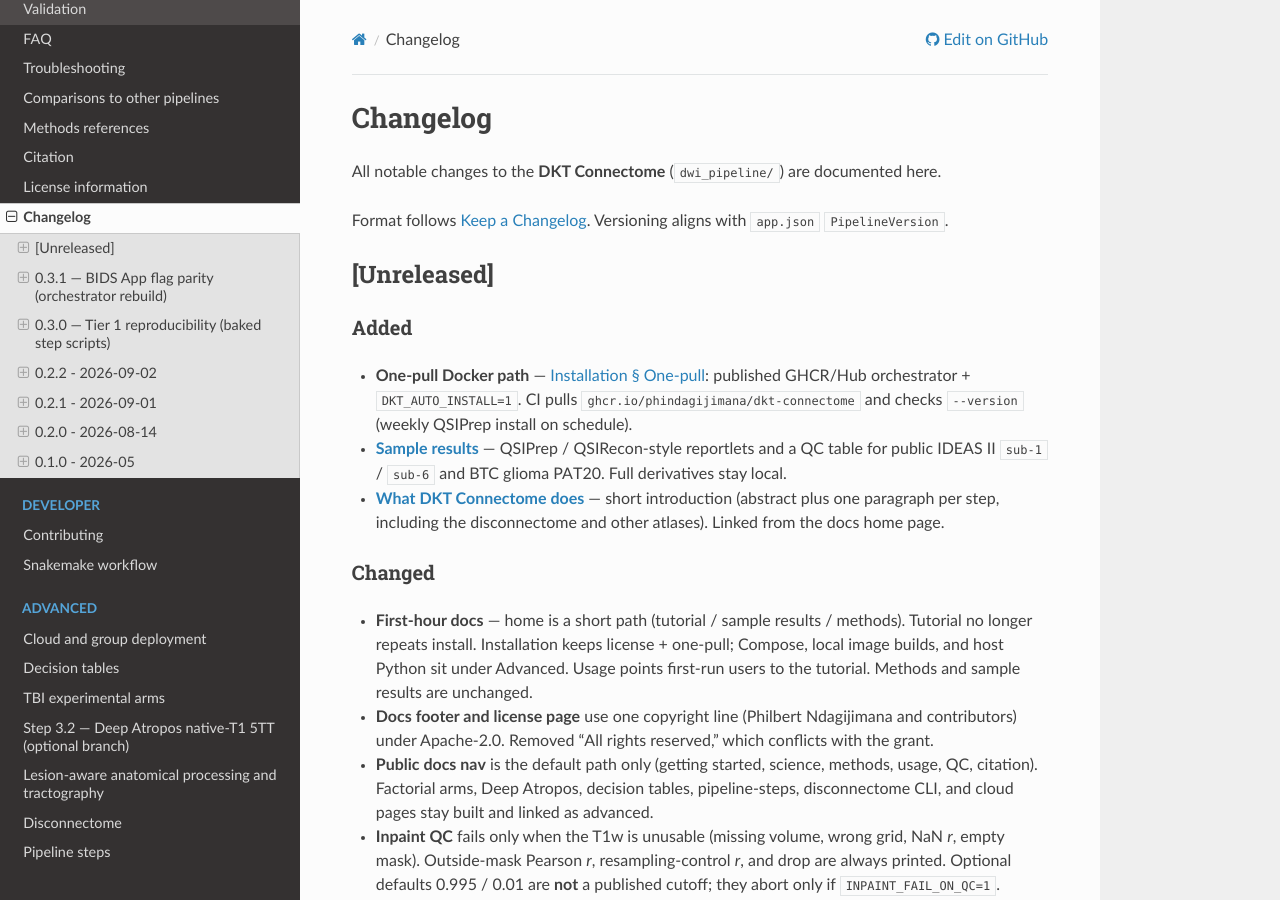
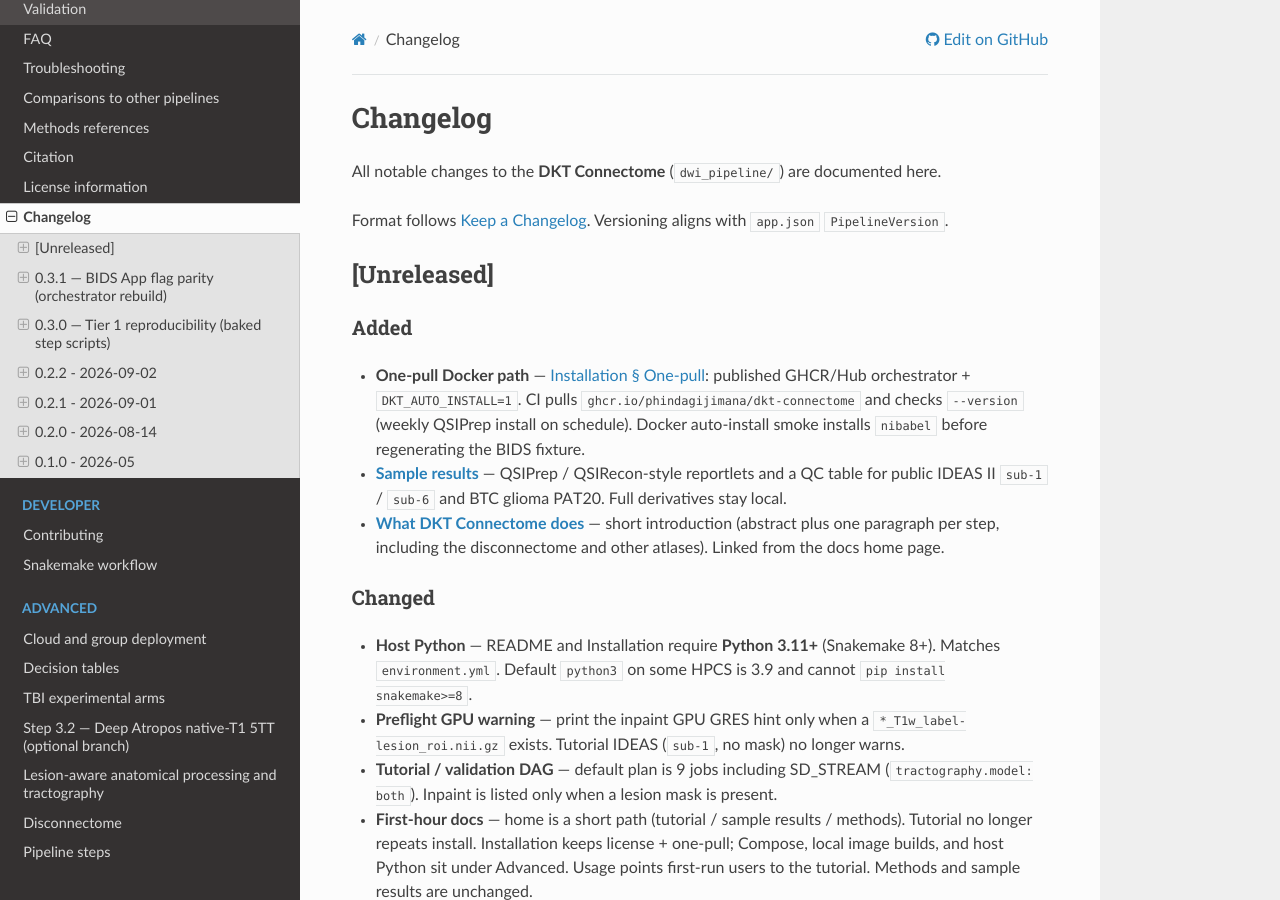
Before and after one commit to phindagijimana/dkt_connectome, a Sphinx documentation site: the page built from dwi_pipeline/docs/changelog.md, in a window 1280 px wide and 900 px high. Built offline with Sphinx 7.4.7 and the Read the Docs theme 3.1.0, drawn with Linux system fonts in a browser that asks for light colours.

Commit message:
Require Python 3.11+ and warn for inpaint GPU only when a lesion mask exists.
Snakemake 8 cannot install on the HPC default Python 3.9. The IDEAS tutorial
has no mask, so preflight should not ask for a GPU. Also install nibabel in
the Docker auto-install smoke and document the default 9-job DAG.

```diff
--- a/dwi_pipeline/docs/changelog.md
+++ b/dwi_pipeline/docs/changelog.md
@@ -7,11 +7,14 @@
 ## [Unreleased]
 
 ### Added
-- **One-pull Docker path** — [Installation § One-pull](installation.md#one-pull-docker--cloud): published GHCR/Hub orchestrator + `DKT_AUTO_INSTALL=1`. CI pulls `ghcr.io/phindagijimana/dkt-connectome` and checks `--version` (weekly QSIPrep install on schedule).
+- **One-pull Docker path** — [Installation § One-pull](installation.md#one-pull-docker--cloud): published GHCR/Hub orchestrator + `DKT_AUTO_INSTALL=1`. CI pulls `ghcr.io/phindagijimana/dkt-connectome` and checks `--version` (weekly QSIPrep install on schedule). Docker auto-install smoke installs `nibabel` before regenerating the BIDS fixture.
 - **[Sample results](sample_results.md)** — QSIPrep / QSIRecon-style reportlets and a QC table for public IDEAS II `sub-1` / `sub-6` and BTC glioma PAT20. Full derivatives stay local.
 - **[What DKT Connectome does](what_it_does.md)** — short introduction (abstract plus one paragraph per step, including the disconnectome and other atlases). Linked from the docs home page.
 
 ### Changed
+- **Host Python** — README and Installation require **Python 3.11+** (Snakemake 8+). Matches `environment.yml`. Default `python3` on some HPCS is 3.9 and cannot `pip install snakemake>=8`.
+- **Preflight GPU warning** — print the inpaint GPU GRES hint only when a `*_T1w_label-lesion_roi.nii.gz` exists. Tutorial IDEAS (`sub-1`, no mask) no longer warns.
+- **Tutorial / validation DAG** — default plan is 9 jobs including SD_STREAM (`tractography.model: both`). Inpaint is listed only when a lesion mask is present.
 - **First-hour docs** — home is a short path (tutorial / sample results / methods). Tutorial no longer repeats install. Installation keeps license + one-pull; Compose, local image builds, and host Python sit under Advanced. Usage points first-run users to the tutorial. Methods and sample results are unchanged.
 - **Docs footer and license page** use one copyright line (Philbert Ndagijimana and contributors) under Apache-2.0. Removed “All rights reserved,” which conflicts with the grant.
 - **Public docs nav** is the default path only (getting started, science, methods, usage, QC, citation). Factorial arms, Deep Atropos, decision tables, pipeline-steps, disconnectome CLI, and cloud pages stay built and linked as advanced.
```
Also changed, not shown: README.md (+1 -1 lines), dwi_pipeline/docs/installation.md (+1 -1 lines), dwi_pipeline/docs/tutorial.md (+1 -1 lines), dwi_pipeline/docs/validation.md (+1 -1 lines), 4 other files.
